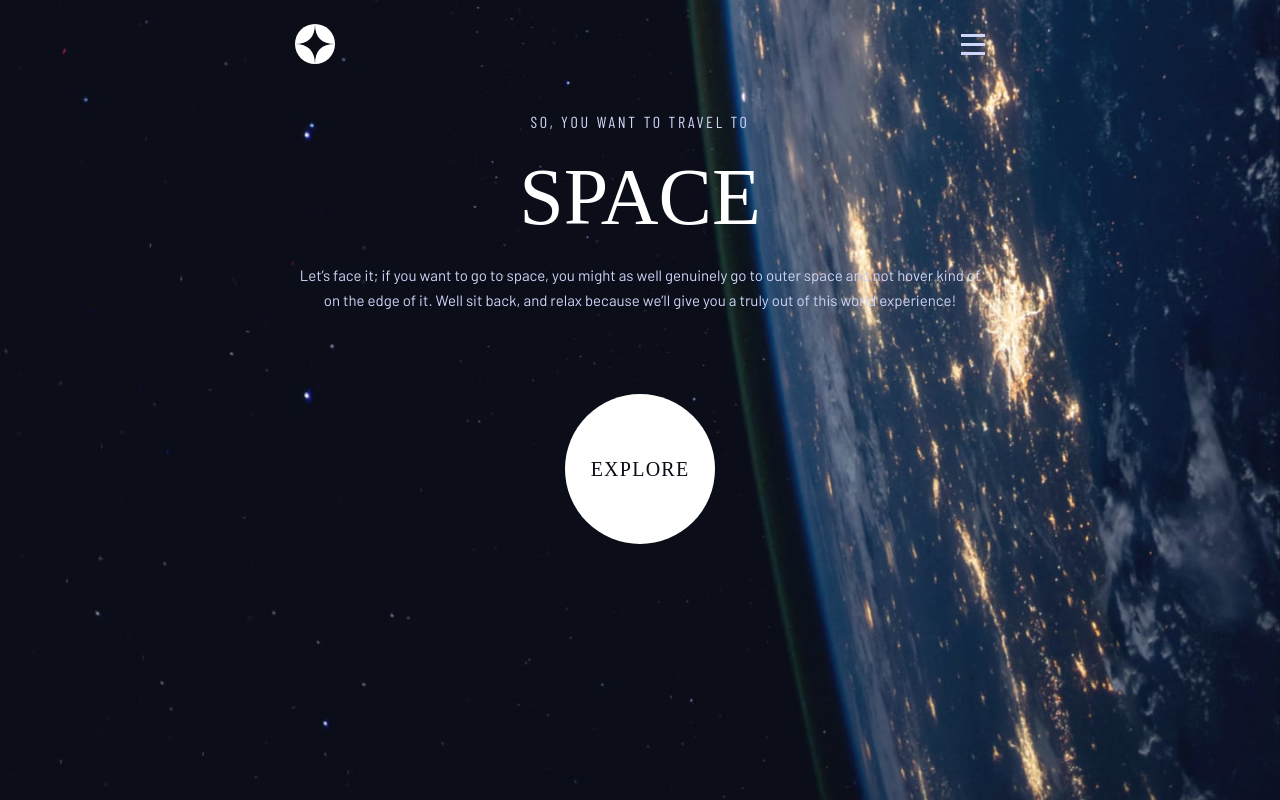
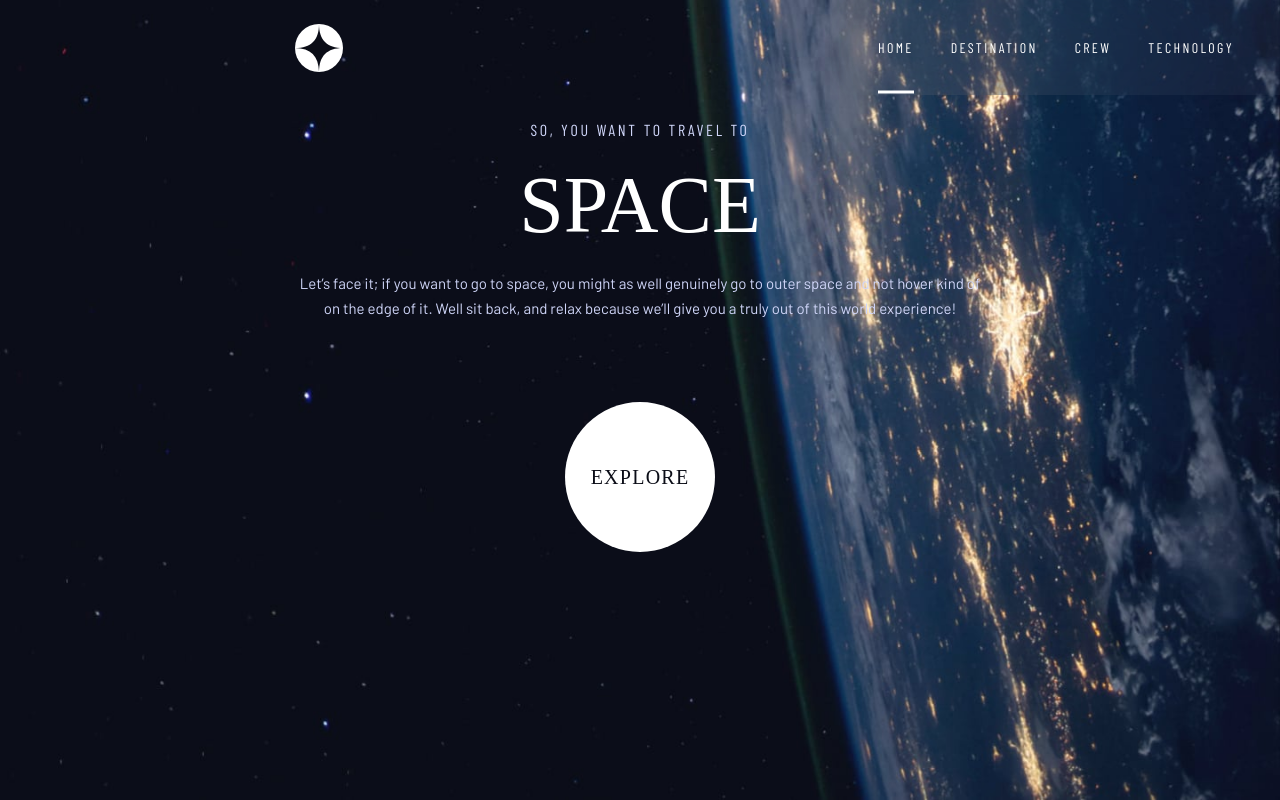
Before and after one commit to AmirhosseinHashemi/Space-Tourism, a React (Vite) app: page /home in a window 1280 px wide. Built offline with nearby package versions, Linux system fonts and the light colour scheme; a web font is replaced by a local one.

Commit message:
responsive NavMenu - tablet

```diff
--- a/src/components/HamburgerMenu.jsx
+++ b/src/components/HamburgerMenu.jsx
@@ -10,6 +10,10 @@ const StyledHamburgerMenu = styled.button`
     position: absolute;
     top: 3.395rem;
     right: 2.645rem;
+  }
+
+  @media only screen and (min-width: 768px) {
+    display: none;
   }
 `;
 
--- a/src/components/Logo.jsx
+++ b/src/components/Logo.jsx
@@ -3,6 +3,11 @@ import styled from "styled-components";
 const StyledLogo = styled.img`
   width: 4rem;
   height: 4rem;
+
+  @media only screen and (min-width: 768px) {
+    width: 4.8rem;
+    height: 4.8rem;
+  }
 `;
 
 function Logo() {
--- a/src/components/NavMenu.jsx
+++ b/src/components/NavMenu.jsx
@@ -14,6 +14,15 @@ const StyledNavMenu = styled.nav`
   z-index: 10;
 
   display: none;
+
+  @media only screen and (min-width: 768px) {
+    position: absolute;
+    display: block;
+    min-height: auto;
+    width: auto;
+    padding-block: 3.9rem;
+    padding-inline: 4.8rem 4.6rem;
+  }
 `;
 
 const Ul = styled.ul`
@@ -22,6 +31,11 @@ const Ul = styled.ul`
   gap: 3.2rem;
 
   color: var(--clr-white);
+
+  @media only screen and (min-width: 768px) {
+    flex-direction: row;
+    gap: 3.7rem;
+  }
 `;
 
 const Item = styled.li`
@@ -50,6 +64,25 @@ const StyledNavLink = styled(NavLink)`
     width: 0.4rem;
     height: 3.1rem;
     background-color: var(--clr-white);
+  }
+
+  @media only screen and (min-width: 768px) {
+    font-size: var(--fs-xs);
+    letter-spacing: 0.236rem;
+
+    & span {
+      display: none;
+    }
+
+    &.active::after {
+      top: auto;
+      bottom: -3.9rem;
+      right: 0;
+      left: 0;
+
+      width: auto;
+      height: 0.3rem;
+    }
   }
 `;
 
```
